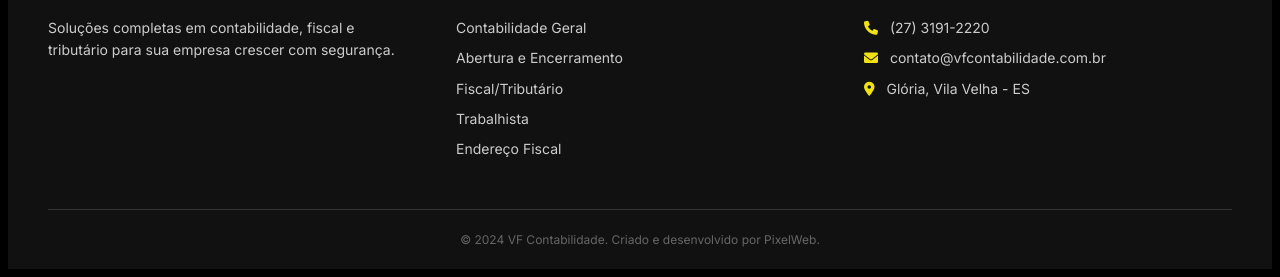
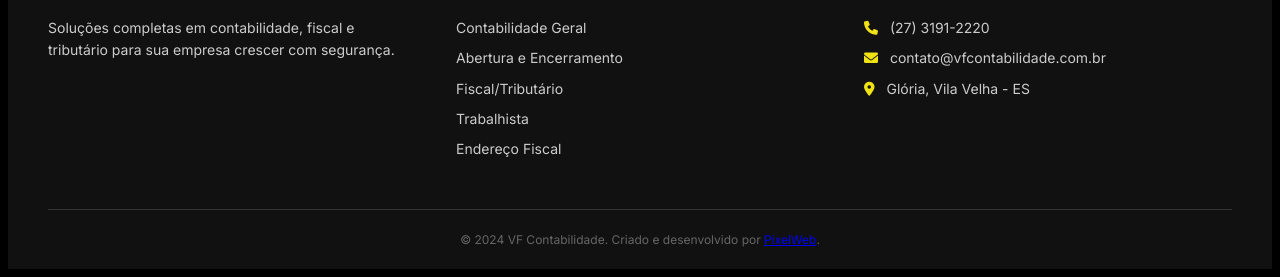
Before and after one commit to furgolaine/vfcont-site, a plain HTML site: page index.html in a window 1280 px wide. Shown: the part 2971-3248 px from the top of the page. Drawn offline with Linux system fonts and the light colour scheme.

Commit message:
colocando link pixelweb

```diff
--- a/index.html
+++ b/index.html
@@ -195,7 +195,7 @@
                 </div>
             </div>
             <div class="footer-bottom">
-                <p>&copy; 2024 VF Contabilidade. Criado e desenvolvido por PixelWeb.</p>
+                <p>&copy; 2024 VF Contabilidade. Criado e desenvolvido por <a href="http://www.pixelwebs.com.br" target="_blank">PixelWeb</a>.</p>
             </div>
         </footer>
 
```
